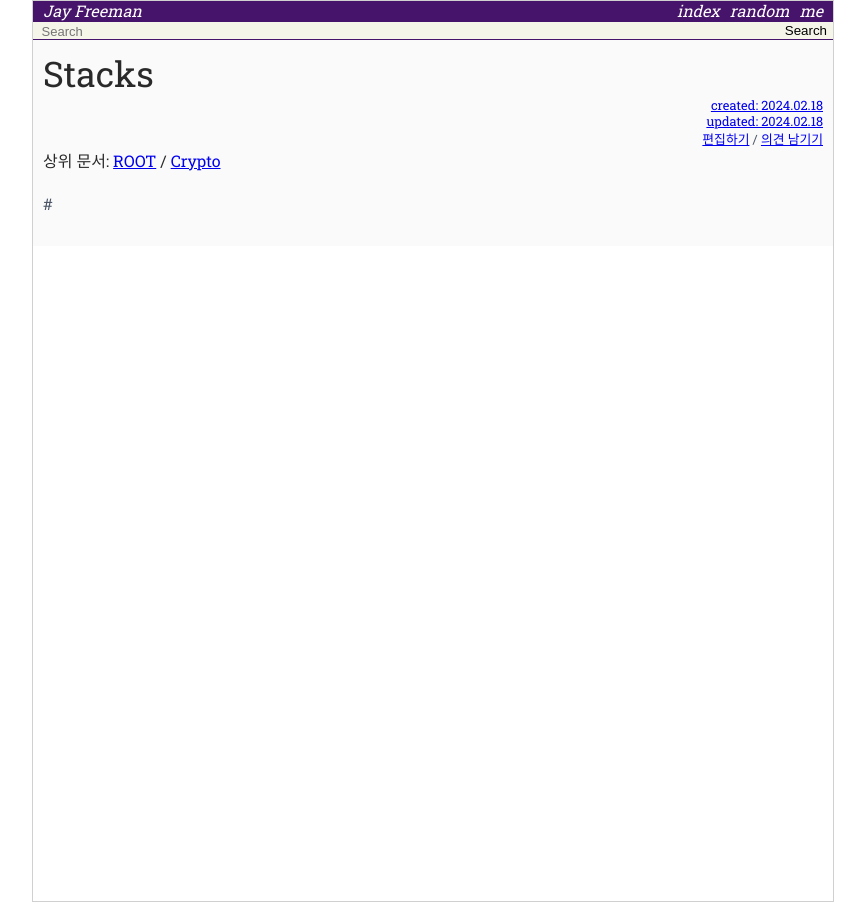
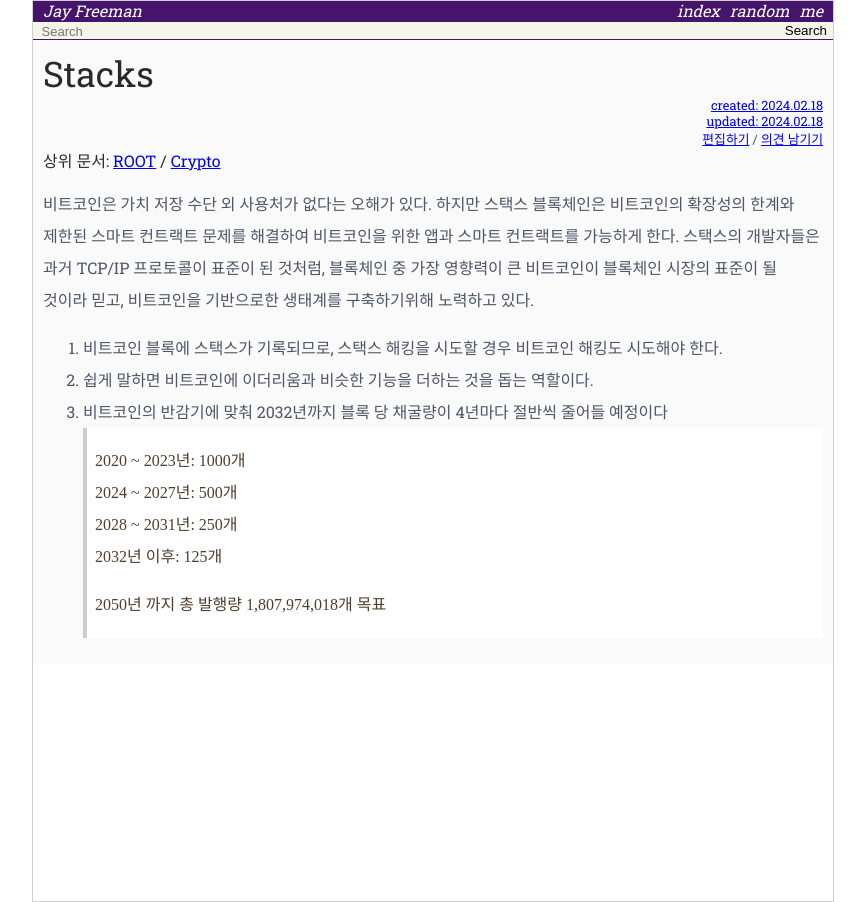
Before and after one commit to JayFreemandev/JayFreemandev.github.io, a Jekyll site: the page built from _wiki/crypto/stacks.md, in a window 1280 px wide. Shown: the whole page, without its empty margins (207-1072 px from the left). Built offline with Jekyll 4.4.1, drawn with Linux system fonts in a browser that asks for light colours; comment, search, counter and statistics services are not loaded.

Commit message:
스택스

```diff
--- a/_wiki/crypto/stacks.md
+++ b/_wiki/crypto/stacks.md
@@ -14,4 +14,17 @@
 * TOC
 {:toc}
 
-#
+비트코인은 가치 저장 수단 외 사용처가 없다는 오해가 있다. 하지만 스택스 블록체인은 비트코인의 확장성의 한계와
+제한된 스마트 컨트랙트 문제를 해결하여 비트코인을 위한 앱과 스마트 컨트랙트를 가능하게 한다.
+스택스의 개발자들은 과거 TCP/IP 프로토콜이 표준이 된 것처럼, 블록체인 중 가장 영향력이 큰 비트코인이 블록체인 시장의 표준이 될 것이라 믿고,
+비트코인을 기반으로한 생태계를 구축하기위해 노력하고 있다.
+
+1. 비트코인 블록에 스택스가 기록되므로, 스택스 해킹을 시도할 경우 비트코인 해킹도 시도해야 한다.
+2. 쉽게 말하면 비트코인에 이더리움과 비슷한 기능을 더하는 것을 돕는 역할이다.
+3. 비트코인의 반감기에 맞춰 2032년까지 블록 당 채굴량이 4년마다 절반씩 줄어들 예정이다
+    > 2020 ~ 2023년: 1000개
+    > 2024 ~ 2027년: 500개
+    > 2028 ~ 2031년: 250개
+    > 2032년 이후: 125개
+    >
+    > 2050년 까지 총 발행량 1,807,974,018개 목표
```
Also changed, not shown: _wiki/crypto/ton/notcoin.md (+10 -1 lines), 2 other files.
